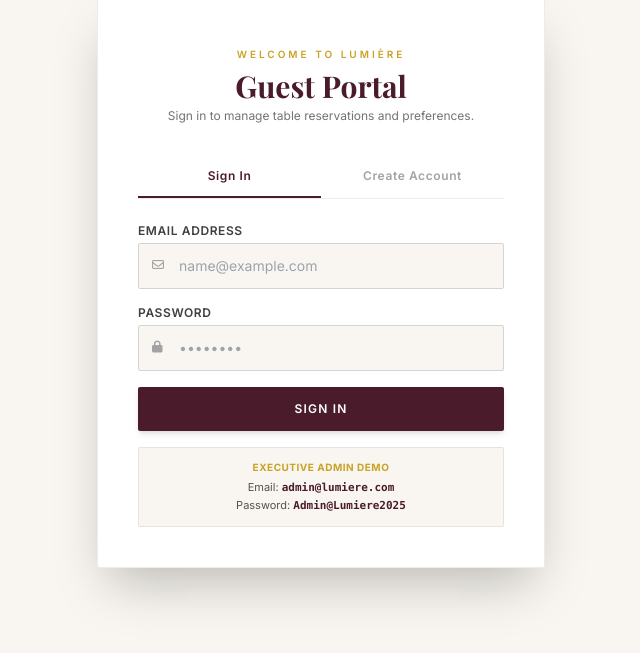
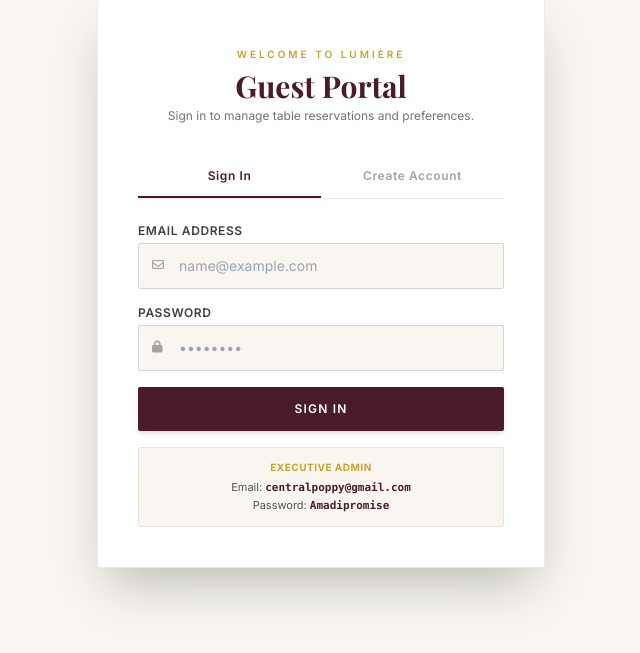
Before and after one commit to amadipromise16/Lumiere_restaurant, a Flask app: page /auth in a window 1280 px wide. Shown: the part 146-799 px from the top of the page, without its empty margins (319-959 px from the left). Run offline with Flask 3, Linux system fonts and the light colour scheme; some libraries are stand-ins or nearby versions; some web fonts are replaced.

Commit message:
Update admin credentials to centralpoppy@gmail.com and password Amadipromise

```diff
--- a/Assects/auth.html
+++ b/Assects/auth.html
@@ -37,9 +37,9 @@
 
             <!-- Quick Admin Hint -->
             <div class="mt-6 p-3 bg-cream rounded-sm border border-amber-900/10 text-center">
-                <span class="text-[10px] uppercase tracking-wider text-gold font-bold block mb-1">Executive Admin Demo</span>
-                <p class="text-[11px] text-neutral-600">Email: <code class="text-burgundy font-semibold">admin@lumiere.com</code></p>
-                <p class="text-[11px] text-neutral-600">Password: <code class="text-burgundy font-semibold">Admin@Lumiere2025</code></p>
+                <span class="text-[10px] uppercase tracking-wider text-gold font-bold block mb-1">Executive Admin</span>
+                <p class="text-[11px] text-neutral-600">Email: <code class="text-burgundy font-semibold">centralpoppy@gmail.com</code></p>
+                <p class="text-[11px] text-neutral-600">Password: <code class="text-burgundy font-semibold">Amadipromise</code></p>
             </div>
         </form>
 
--- a/py/app.py
+++ b/py/app.py
@@ -142,10 +142,18 @@ def load_user(user_id):
 
 # --- Database Initialization & Seeding ---
 def seed_data():
-    admin_email = os.getenv('ADMIN_EMAIL', 'admin@lumiere.com')
-    admin_pass = os.getenv('ADMIN_PASSWORD', 'Admin@Lumiere2025')
+    admin_email = os.getenv('ADMIN_EMAIL', 'centralpoppy@gmail.com')
+    admin_pass = os.getenv('ADMIN_PASSWORD', 'Amadipromise')
 
-    if not User.query.filter_by(email=admin_email).first():
+    admin = User.query.filter_by(email=admin_email).first()
+    if not admin:
+        admin = User.query.filter_by(is_admin=True).first()
+
+    if admin:
+        admin.email = admin_email
+        admin.password_hash = generate_password_hash(admin_pass)
+        admin.is_admin = True
+    else:
         admin = User(
             name='Executive Administrator',
             email=admin_email,
@@ -153,6 +161,7 @@ def seed_data():
             is_admin=True
         )
         db.session.add(admin)
+    db.session.commit()
 
     if MenuItem.query.count() == 0:
         initial_menu = [
--- a/run.py
+++ b/run.py
@@ -16,6 +16,6 @@ if __name__ == '__main__':
     print("=" * 60)
     print(" Lumière Restaurant Application Started Successfully!")
     print(" Access URL: http://127.0.0.1:5000")
-    print(" Admin Login: admin@lumiere.com | Password: Admin@Lumiere2025")
+    print(" Admin Login: centralpoppy@gmail.com | Password: Amadipromise")
     print("=" * 60)
     app.run(debug=True, host='0.0.0.0', port=5000)
--- a/templates/auth.html
+++ b/templates/auth.html
@@ -37,9 +37,9 @@
 
             <!-- Quick Admin Hint -->
             <div class="mt-6 p-3 bg-cream rounded-sm border border-amber-900/10 text-center">
-                <span class="text-[10px] uppercase tracking-wider text-gold font-bold block mb-1">Executive Admin Demo</span>
-                <p class="text-[11px] text-neutral-600">Email: <code class="text-burgundy font-semibold">admin@lumiere.com</code></p>
-                <p class="text-[11px] text-neutral-600">Password: <code class="text-burgundy font-semibold">Admin@Lumiere2025</code></p>
+                <span class="text-[10px] uppercase tracking-wider text-gold font-bold block mb-1">Executive Admin</span>
+                <p class="text-[11px] text-neutral-600">Email: <code class="text-burgundy font-semibold">centralpoppy@gmail.com</code></p>
+                <p class="text-[11px] text-neutral-600">Password: <code class="text-burgundy font-semibold">Amadipromise</code></p>
             </div>
         </form>
 
```
Also changed, not shown: README.md.
